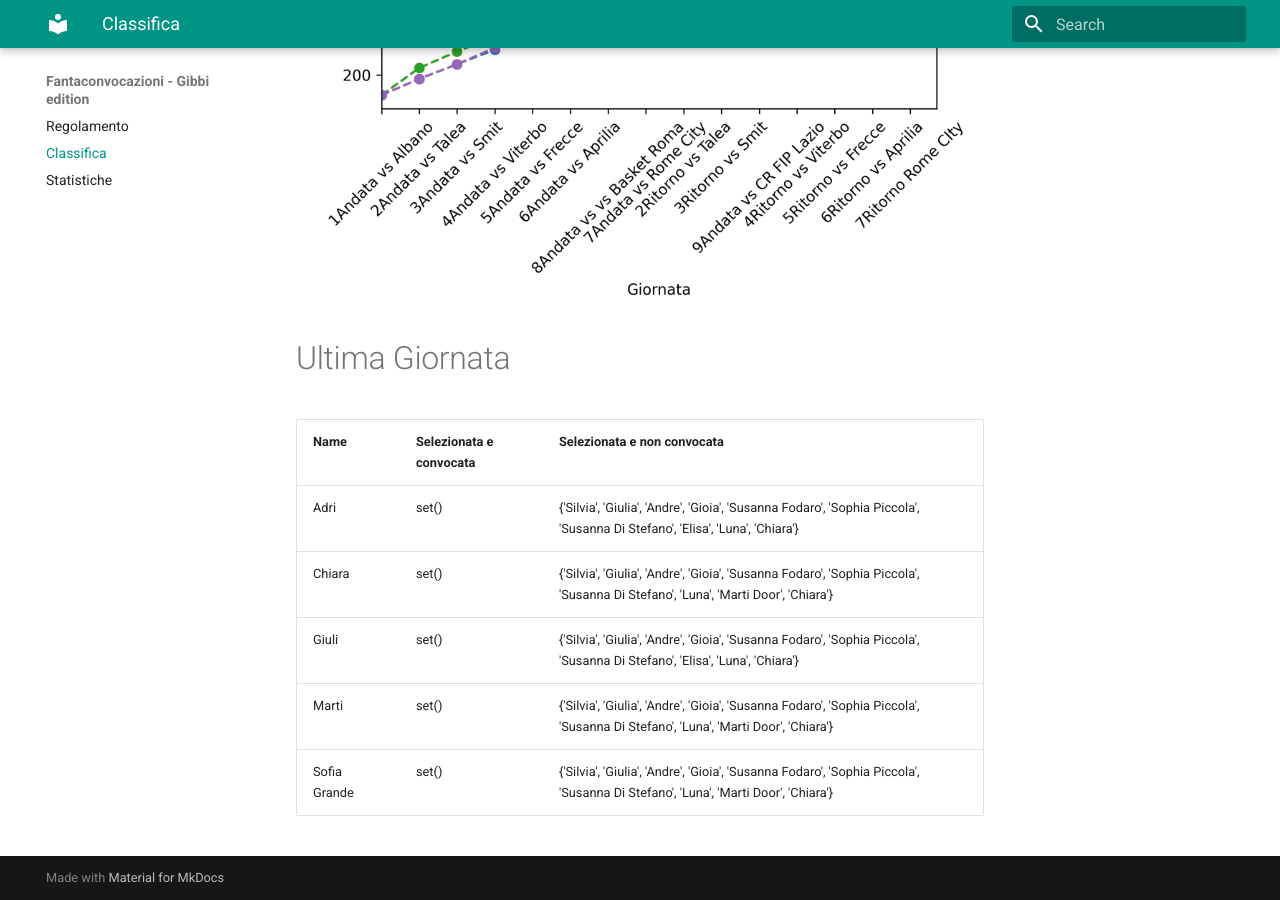
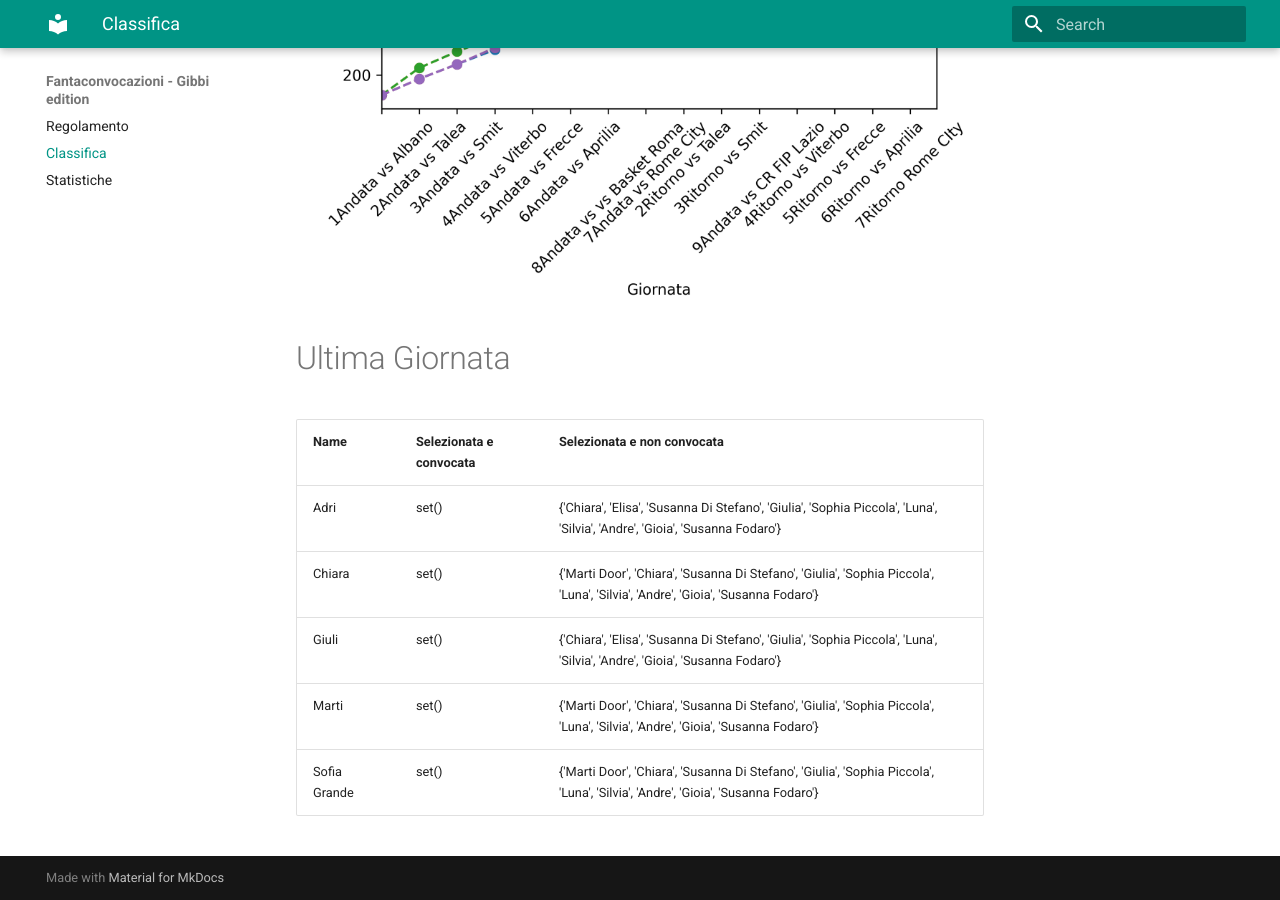
Before and after one commit to martinig94/fantagibbi, an MkDocs documentation site: the page built from docs/Classifica.md, in a window 1280 px wide and 900 px high, scrolled down 810 px. Built offline with MkDocs 1.6.1 and Material for MkDocs 9.7.7, drawn with Linux system fonts in a browser that asks for light colours.

Commit message:
Auto-update from main.py

```diff
--- a/docs/Classifica.md
+++ b/docs/Classifica.md
@@ -18,9 +18,9 @@
 <!-- START_TABLE CORRECT -->
 | Name         | Selezionata e convocata   | Selezionata e non convocata                                                                                                      |
 |:-------------|:--------------------------|:---------------------------------------------------------------------------------------------------------------------------------|
-| Adri         | set()                     | {'Silvia', 'Giulia', 'Andre', 'Gioia', 'Susanna Fodaro', 'Sophia Piccola', 'Susanna Di Stefano', 'Elisa', 'Luna', 'Chiara'}      |
-| Chiara       | set()                     | {'Silvia', 'Giulia', 'Andre', 'Gioia', 'Susanna Fodaro', 'Sophia Piccola', 'Susanna Di Stefano', 'Luna', 'Marti Door', 'Chiara'} |
-| Giuli        | set()                     | {'Silvia', 'Giulia', 'Andre', 'Gioia', 'Susanna Fodaro', 'Sophia Piccola', 'Susanna Di Stefano', 'Elisa', 'Luna', 'Chiara'}      |
-| Marti        | set()                     | {'Silvia', 'Giulia', 'Andre', 'Gioia', 'Susanna Fodaro', 'Sophia Piccola', 'Susanna Di Stefano', 'Luna', 'Marti Door', 'Chiara'} |
-| Sofia Grande | set()                     | {'Silvia', 'Giulia', 'Andre', 'Gioia', 'Susanna Fodaro', 'Sophia Piccola', 'Susanna Di Stefano', 'Luna', 'Marti Door', 'Chiara'} |
+| Adri         | set()                     | {'Chiara', 'Elisa', 'Susanna Di Stefano', 'Giulia', 'Sophia Piccola', 'Luna', 'Silvia', 'Andre', 'Gioia', 'Susanna Fodaro'}      |
+| Chiara       | set()                     | {'Marti Door', 'Chiara', 'Susanna Di Stefano', 'Giulia', 'Sophia Piccola', 'Luna', 'Silvia', 'Andre', 'Gioia', 'Susanna Fodaro'} |
+| Giuli        | set()                     | {'Chiara', 'Elisa', 'Susanna Di Stefano', 'Giulia', 'Sophia Piccola', 'Luna', 'Silvia', 'Andre', 'Gioia', 'Susanna Fodaro'}      |
+| Marti        | set()                     | {'Marti Door', 'Chiara', 'Susanna Di Stefano', 'Giulia', 'Sophia Piccola', 'Luna', 'Silvia', 'Andre', 'Gioia', 'Susanna Fodaro'} |
+| Sofia Grande | set()                     | {'Marti Door', 'Chiara', 'Susanna Di Stefano', 'Giulia', 'Sophia Piccola', 'Luna', 'Silvia', 'Andre', 'Gioia', 'Susanna Fodaro'} |
 <!-- END_TABLE CORRECT -->
```
